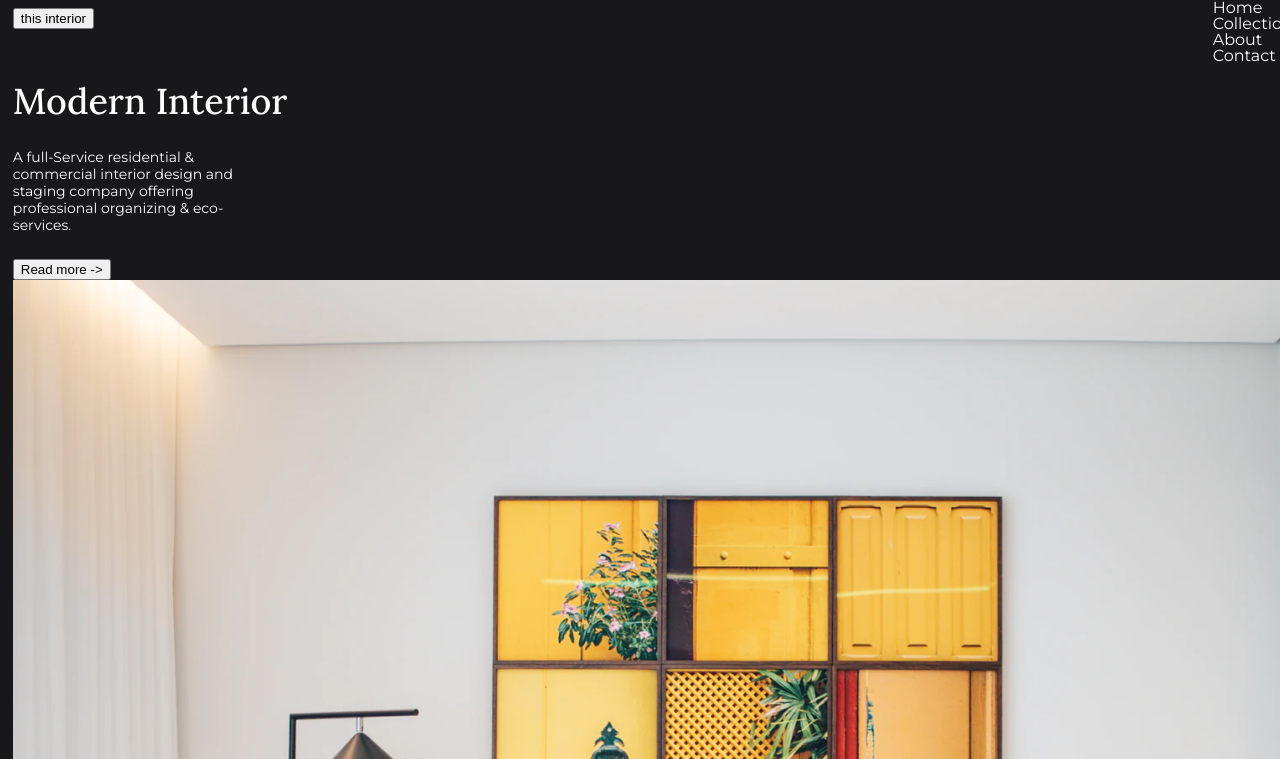
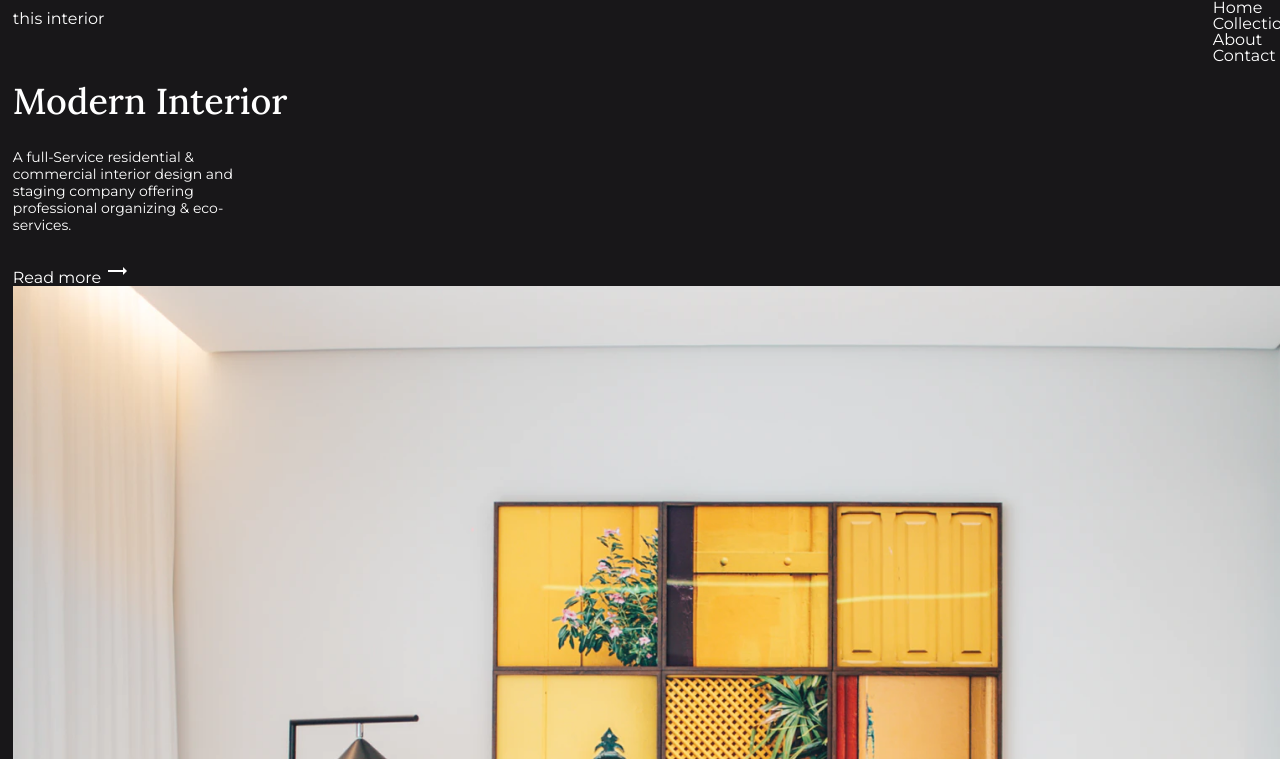
Before and after one commit to lucasmelosilva/interior-consultant-master, a plain HTML site: page index.html in a window 1280 px wide. Shown: the part 41-800 px from the top of the page. Drawn offline with Linux system fonts and the light colour scheme.

Commit message:
fixing button

```diff
--- a/index.html
+++ b/index.html
@@ -19,7 +19,7 @@
 <body>
   <div class="container">
     <header>
-      <button class="button">this interior</button>
+      <div class="button">this interior</div>
 
       <nav class="menu">
         <img class="menu-button" src="./assets/img/svg/menu_white_24dp.svg">
@@ -39,7 +39,7 @@
         <p>A full-Service residential &amp; commercial interior design and staging company offering professional
           organizing &amp; eco-services.</p>
 
-        <button class="button alternative">Read more <span>-></span></button>
+        <div class="button alternative">Read more <img src="./assets/img/svg/trending_flat_white_24dp.svg" alt=""></div>
       </div>
 
       <div class="overview-design">
```
